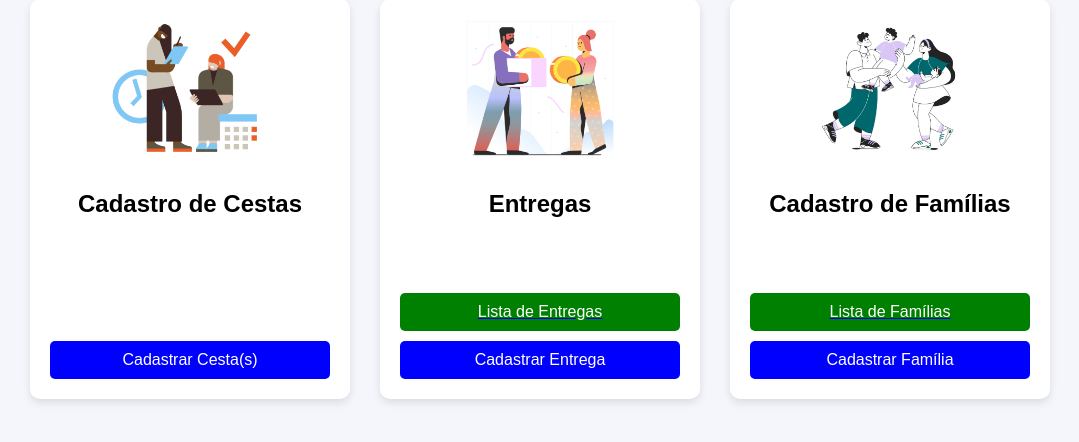
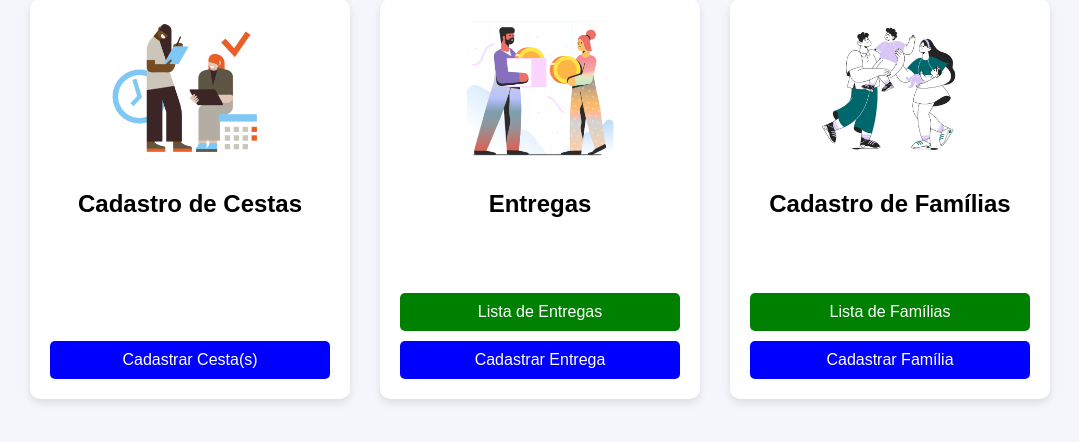
Before and after one commit to DaniMarques1/INAEB, a Django app: page /menu/ in a window 1280 px wide. Shown: the part 165-607 px from the top of the page, without its empty margins (100-1179 px from the left). Run offline with Django 5.2, Linux system fonts and the light colour scheme.

Commit message:
Estrutura Completa

```diff
--- a/static/css/daniel.css
+++ b/static/css/daniel.css
@@ -136,7 +136,7 @@ body {
 
 /* Coluna Esquerda */
 .left-column {
-  flex: 0.2;
+  flex: 0.25;
   box-shadow: 0 2px 5px rgba(0,0,0,0.1);
   background-color: #fff;
   border-radius: 12px;
--- a/static/css/murilo.css
+++ b/static/css/murilo.css
@@ -129,11 +129,13 @@ button {
 .green {
     background-color: green;
     color: white;
+    text-decoration: none !important;
 }
 
 .blue {
     background-color: blue;
     color: white;
+    text-decoration: none !important;
 }
 
 /* Ajuste para garantir que os botões fiquem alinhados */
@@ -141,6 +143,14 @@ button {
     width: 100%;
     margin-top: auto; /* Empurra os botões para a base do cartão */
 }
+
+.button-container a {
+    display: flex;
+    flex-direction: column;
+    align-items: center;
+    text-decoration: none;
+    color: inherit;
+  }
 
 /* Responsividade */
 @media (max-width: 1024px) {
--- a/website/templates/login.html
+++ b/website/templates/login.html
@@ -7,6 +7,7 @@
     <link rel="stylesheet" href="{% static 'css\rafael.css' %}">
 </head>
 <body>
+    {% include 'includes/test_nav.html' %}
     <div class="login-container">
         <h2 class="title">Sistema de Gerenciamento de Estoque - INAEB</h2>
 
```
Also changed, not shown: db.sqlite3.
